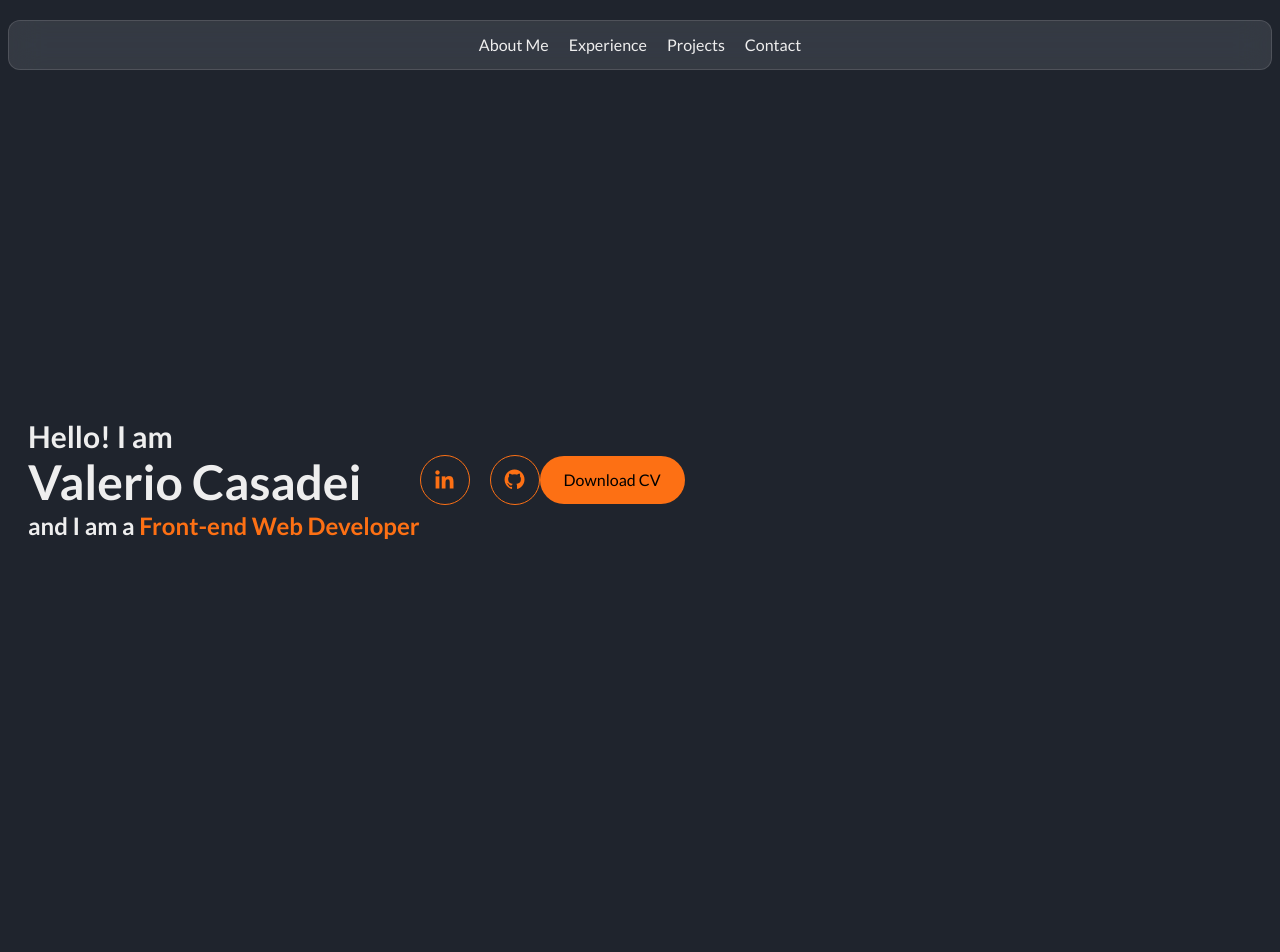
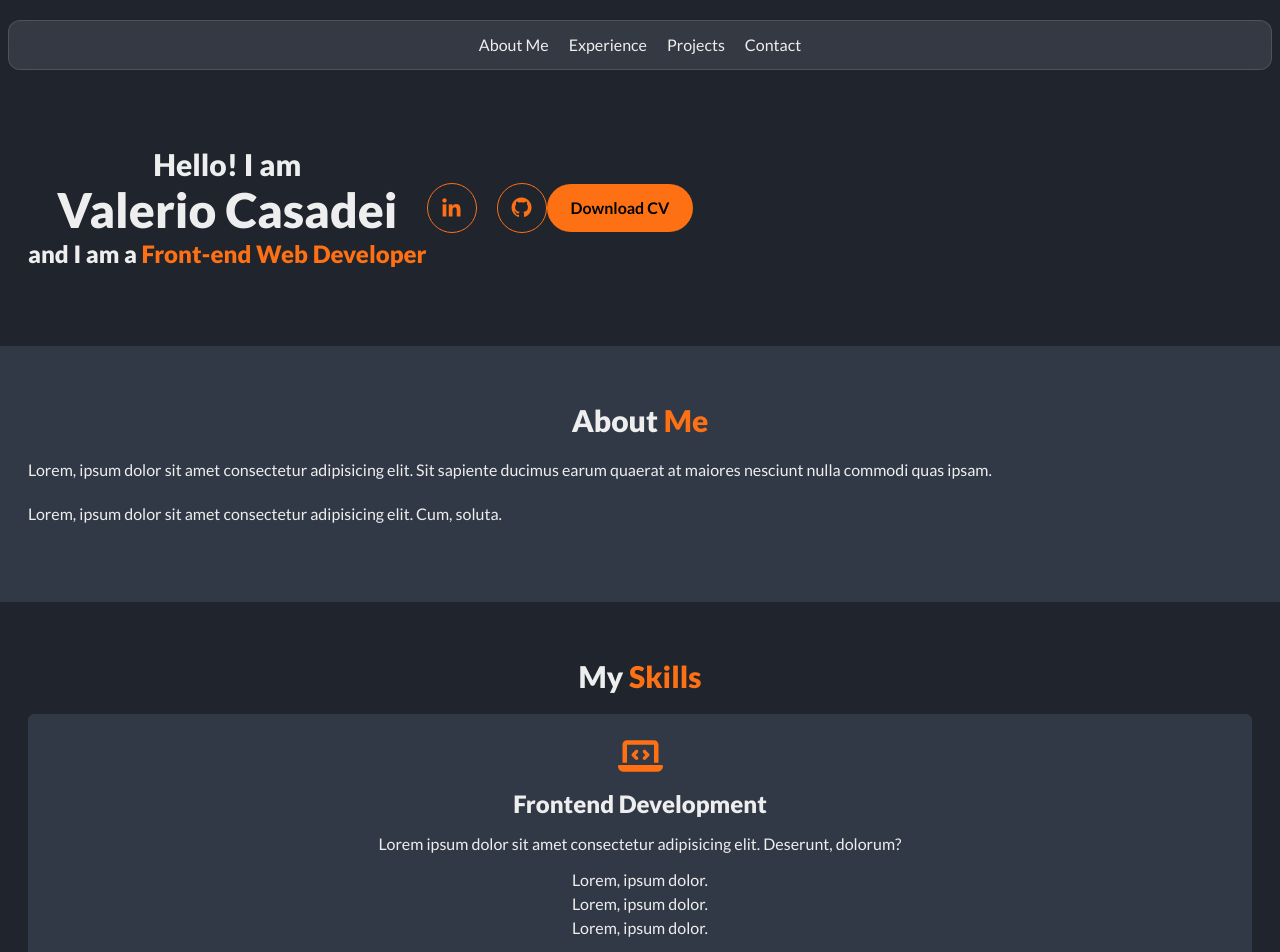
Before and after one commit to ValCas18/my-portfolio, a React (Vite) app: page / in a window 1280 px wide. Shown: the top 952 px of the page. Before the commit the page ends 910 px from the top, so only its background shows below. Built offline with nearby package versions, Linux system fonts and the light colour scheme.

Commit message:
About and Skills

```diff
--- a/package.json
+++ b/package.json
@@ -11,6 +11,9 @@
   },
   "dependencies": {
     "@fortawesome/fontawesome-svg-core": "^6.6.0",
+    "@fortawesome/free-brands-svg-icons": "^6.6.0",
+    "@fortawesome/free-regular-svg-icons": "^6.6.0",
+    "@fortawesome/free-solid-svg-icons": "^6.6.0",
     "@fortawesome/react-fontawesome": "^0.2.2",
     "boxicons": "^2.1.4",
     "react": "^18.3.1",
--- a/src/App.css
+++ b/src/App.css
@@ -27,36 +27,36 @@
 }
 
 .myIcon {
-	color: #fd7014;
+	color: var(--orange);
 	font-size: 1.5em;
 	display: inline-flex;
-	border: 1px solid #fd7014;
+	border: 1px solid var(--orange);
 	padding: 12px;
 	border-radius: 50%;
 	transition: background-color 0.5s ease-in-out;
 }
 
 .myIcon:hover {
-	background-color: #fd7014;
-	color: #eeeeee;
+	background-color: var(--orange);
+	color: var(--white);
 }
 
 .dlBtn {
 	transition: box-shadow 0.5s ease-in-out;
 }
 .dlBtn:hover {
-	box-shadow: #fd7014 0px 7px 29px 0px;
-	color: #eeeeee;
+	box-shadow: var(--orange) 0px 7px 29px 0px;
+	color: var(--white);
 }
 
 .navItem:hover {
 	text-decoration: underline;
-	text-decoration-color: #fd7014;
+	text-decoration-color: var(--orange);
 	text-decoration-style: solid;
 	text-decoration-thickness: 0.2em;
 	cursor: pointer;
 }
 
 #about {
-	min-height: 100vh;
+	background-color: var(--gray);
 }
--- a/src/App.jsx
+++ b/src/App.jsx
@@ -1,10 +1,11 @@
+import { faLaptopCode } from "@fortawesome/free-solid-svg-icons";
 import "./App.css";
-import "boxicons";
+import { FontAwesomeIcon } from "@fortawesome/react-fontawesome";
 
 function App() {
 	return (
 		<>
-			<div className="mx-auto min-h-screen max-w-screen-xl my-5 flex flex-col">
+			<div className="mx-auto my-5 max-w-screen-xl flex flex-col md:min-h-screen">
 				<div className="myNav mx-2 p-3 mb-5">
 					<ul className="flex flex-row justify-center gap-5">
 						<li className="navItem">About Me</li>
@@ -13,15 +14,15 @@ function App() {
 						<li className="navItem">Contact</li>
 					</ul>
 				</div>
-				<main id="about" className="mx-7 flex flex-row md:items-center">
-					<div className="font-bold space-y-1 mb-5">
-						<h2 className="text-3xl">Hello! I am</h2>
-						<h1 className="text-5xl">Valerio Casadei</h1>
-						<h3 className="text-2xl">
+				<main id="intro" className="px-7 py-14 flex flex-col text-center md:flex-row md:items-center">
+					<div className="font-extrabold space-y-1 mb-5">
+						<h2 className="text-3xl font-extrabold">Hello! I am</h2>
+						<h1 className="text-5xl font-extrabold">Valerio Casadei</h1>
+						<h3 className="text-2xl font-extrabold">
 							and I am a <span className="orange">Front-end Web Developer</span>
 						</h3>{" "}
 					</div>
-					<div className="flex flex-row gap-5 mb-5">
+					<div className="flex flex-row justify-center gap-5 mb-5">
 						<a href="https://www.linkedin.com/in/valerio-casadei-frontenddeveloper/" target="_blank">
 							<i className="bx bxl-linkedin myIcon"></i>
 						</a>
@@ -31,10 +32,47 @@ function App() {
 					</div>
 					<div>
 						<a href="./assets/[ITA]CV_Casadei_Valerio1.pdf" download>
-							<button className="dlBtn px-6 py-3 bg-[#fd7014] text-black rounded-full mb-5">Download CV</button>
+							<button className="dlBtn px-6 py-3 bg-[#fd7014] text-black rounded-full mb-5 font-bold">
+								Download CV
+							</button>
 						</a>
 					</div>
 				</main>
+				<section id="about" className="px-7 py-14">
+					<div>
+						<h2 className="text-3xl font-extrabold text-center">
+							About <span className="orange">Me</span>
+						</h2>
+						<p className="my-5">
+							Lorem, ipsum dolor sit amet consectetur adipisicing elit. Sit sapiente ducimus earum quaerat at maiores
+							nesciunt nulla commodi quas ipsam.
+						</p>
+						<p className="my-5">Lorem, ipsum dolor sit amet consectetur adipisicing elit. Cum, soluta.</p>
+					</div>
+				</section>
+				<section className="px-7 py-14">
+					<h2 className="text-3xl font-extrabold text-center">
+						My <span className="orange">Skills</span>
+					</h2>
+					<div className="bg-[#323946] rounded-md px-3 py-6 my-5 text-center">
+						<FontAwesomeIcon icon={faLaptopCode} className="orange text-4xl" />
+						<h3 className="text-2xl font-extrabold my-3">Frontend Development</h3>
+						<p className="my-3">Lorem ipsum dolor sit amet consectetur adipisicing elit. Deserunt, dolorum?</p>
+						<ul className="my-3">
+							<li>Lorem, ipsum dolor.</li>
+							<li>Lorem, ipsum dolor.</li>
+							<li>Lorem, ipsum dolor.</li>
+						</ul>
+					</div>
+					<div className="bg-[#323946]">
+						<i></i>
+						<h3></h3>
+						<p></p>
+						<ul></ul>
+						<ul></ul>
+						<ul></ul>
+					</div>
+				</section>
 			</div>
 		</>
 	);
--- a/src/index.css
+++ b/src/index.css
@@ -2,6 +2,13 @@
 @tailwind base;
 @tailwind components;
 @tailwind utilities;
+
+:root {
+	--orange: #fd7014;
+	--black: #1f242d;
+	--gray: #323946;
+	--white: #eeeeee;
+}
 
 * {
 	margin: 0;
@@ -28,8 +35,8 @@ a {
 
 html,
 body {
-	background-color: #1f242d;
-	color: #eeeeee;
+	background-color: var(--black);
+	color: var(--white);
 	margin: 0;
 	padding: 0;
 	box-sizing: border-box;
```
Also changed, not shown: 1 other file (tests, documents, lock files or other folders).
